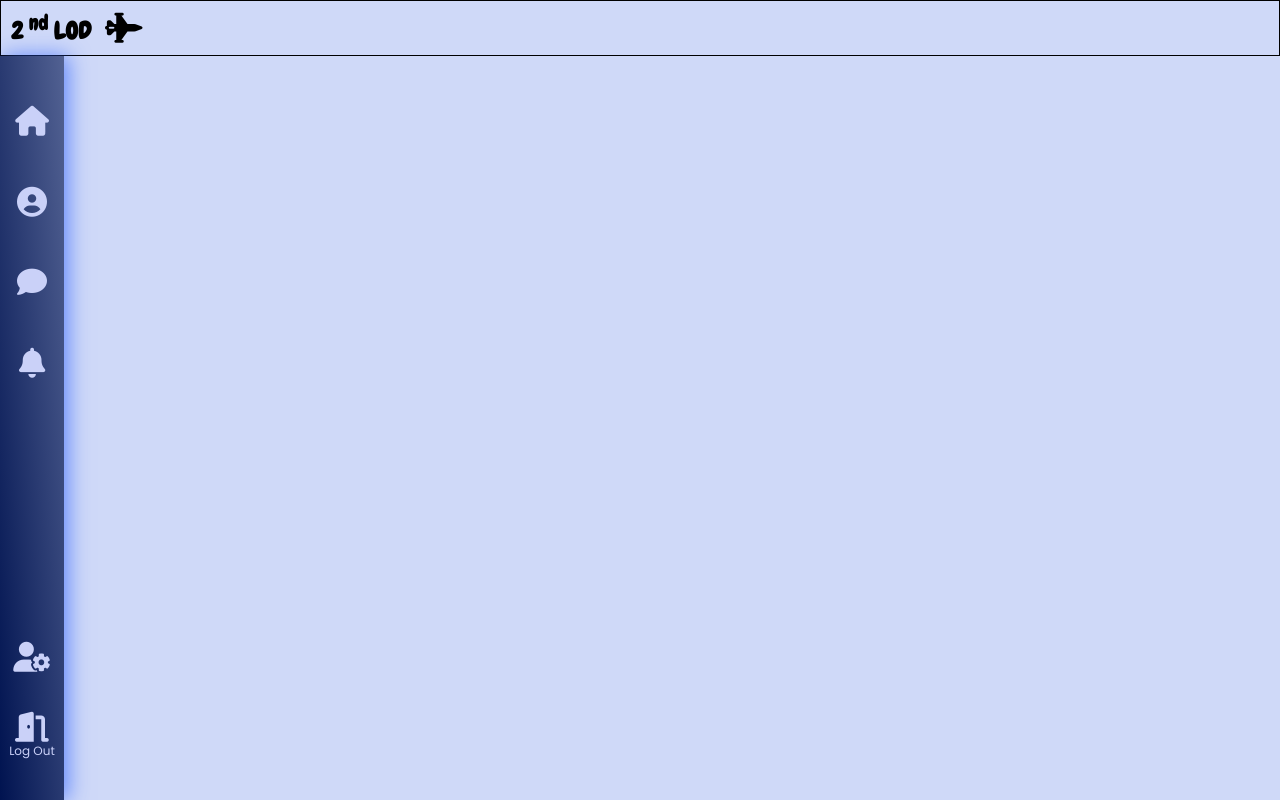
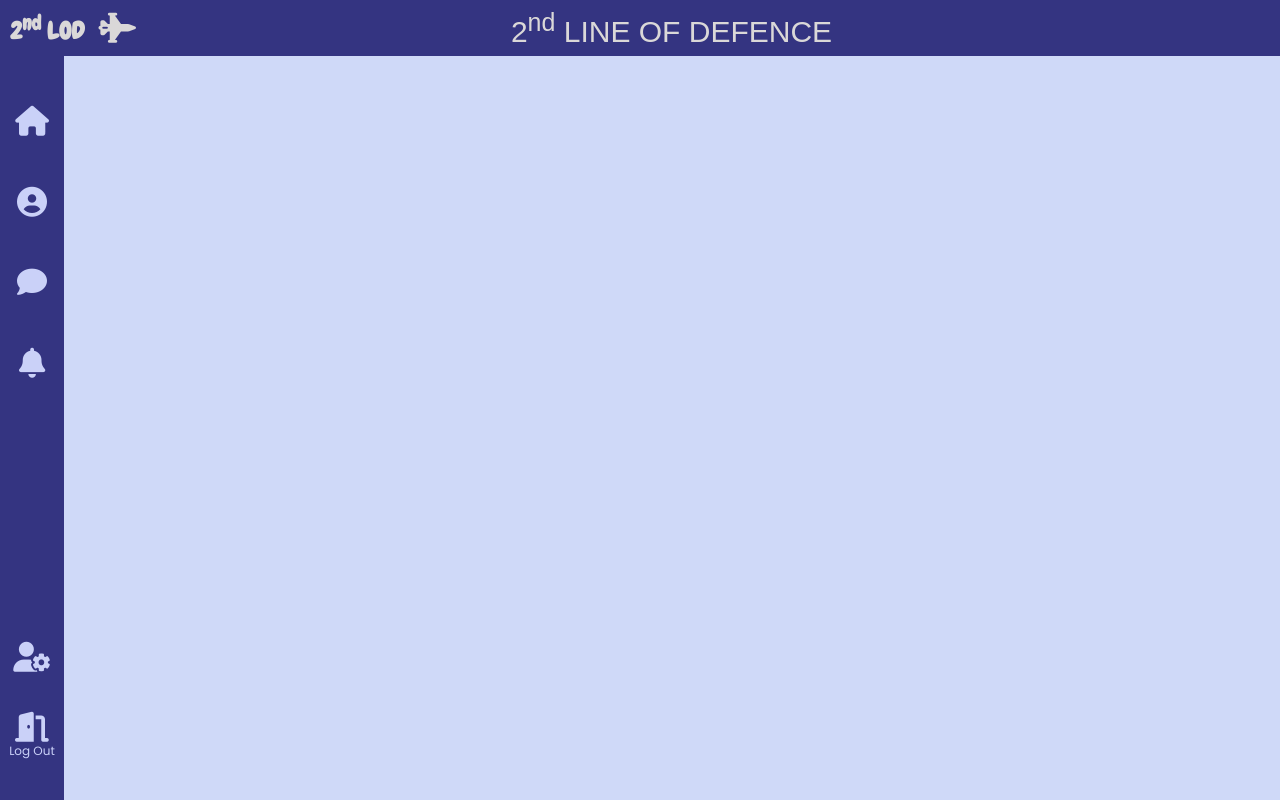
Before and after one commit to MuhammadYaseenAyub/2LOD, a plain HTML site: page index.html in a window 1280 px wide. Drawn offline with Linux system fonts and the light colour scheme.

Commit message:
designing home page
designing home page theme

```diff
--- a/css/mainStyle.css
+++ b/css/mainStyle.css
@@ -10,7 +10,14 @@ body {
 .horizontal {
     width: 100%;
     height: 7vh;
-    border: 1px solid black;
+    /* border: 1px solid black; */
+    display: flex;
+    align-items: center;
+    background-color: rgb(52, 52, 129);
+    color: rgb(218, 216, 216);
+}
+.logo-div {
+    flex: 1;
     display: flex;
     align-items: center;
 }
@@ -24,10 +31,24 @@ body {
     font-size: 30px;
 }
 
+.main-name {
+    flex: 3;
+    display: flex;
+    align-items: center;
+    justify-content: center;
+    font-size: 30px;
+    font-family: sans-serif;
+}
+.main-name span {
+    transform: translateX(-40%);
+}
+
 .vertical{
     /* background-color: #412234; */
     /* background-image: linear-gradient(to right, #011947, #023ead); */
-    background-image: linear-gradient(to top right, #001350, #0013509a);
+    /* background-image: linear-gradient(to top right, #001350, #0013509a); */
+    /* background-color: rgb(74, 74, 153);  */
+    background-color: rgb(52, 52, 129);
     width: 5%;
     height: 93vh;
     color: rgb(202, 209, 248);
@@ -35,7 +56,7 @@ body {
     flex-direction: column;
     justify-content: space-between;
     align-items: center;
-    box-shadow: 4px 0px 20px rgba(41, 94, 255, 0.664);
+    /* box-shadow: 4px 0px 20px rgba(41, 94, 255, 0.664); */
 }
 .top {
     display: flex;
--- a/index.html
+++ b/index.html
@@ -1,5 +1,6 @@
 <!DOCTYPE html>
 <html lang="en">
+
 <head>
     <meta charset="UTF-8">
     <meta name="viewport" content="width=device-width, initial-scale=1.0">
@@ -9,13 +10,19 @@
     <link href="https://fonts.googleapis.com/css2?family=Poppins&display=swap" rel="stylesheet">
 
 </head>
+
 <body>
     <nav class="horizontal">
-        <div class="logo">
-            <h1>2 <sup>nd</sup> LOD</h1>
-            <i class="fas fa-fighter-jet"></i>
+        <div class="logo-div">
+            <div class="logo">
+                <h1>2<sup>nd</sup> LOD</h1>
+                <i class="fas fa-fighter-jet"></i>
+            </div>
+            <img src="" alt="">
         </div>
-        <img src="" alt="">
+        <div class="main-name">
+            <span>2<sup>nd</sup> LINE OF DEFENCE</span>
+        </div>
     </nav>
     <nav class="vertical">
         <div class="top">
```
